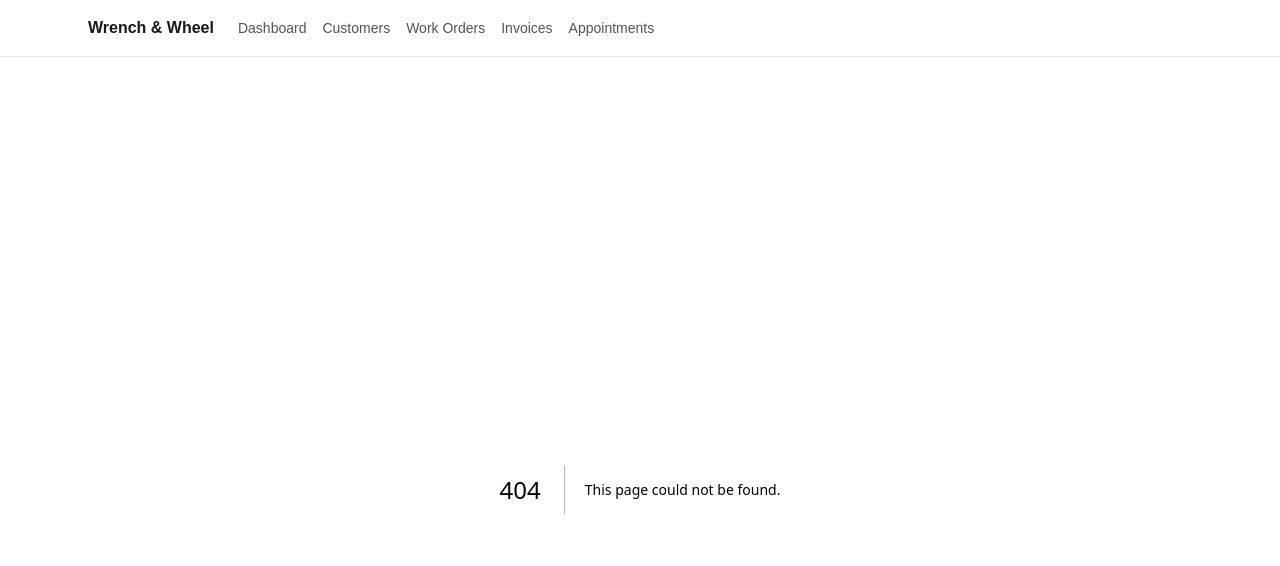
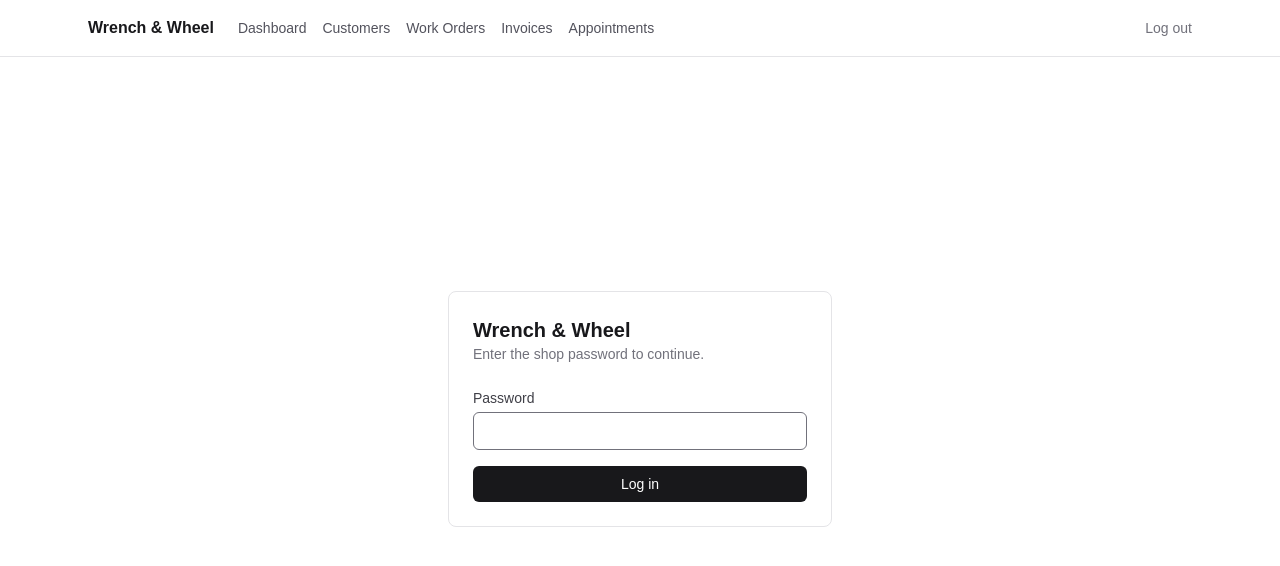
Before and after one commit to Andrew7shop/auto-shop, a Next.js app: page /login in a window 1280 px wide. Before the commit this address had no page. Shown: the top 566 px of the page. Built offline with nearby package versions, Linux system fonts and the light colour scheme.

Commit message:
Add password-gated auth: login page, signed session cookie, proxy-based route protection

```diff
--- /dev/null
+++ b/src/app/login/actions.ts
@@ -0,0 +1,37 @@
+"use server";
+
+import { cookies } from "next/headers";
+import { redirect } from "next/navigation";
+import { createSessionToken, SESSION_COOKIE } from "@/lib/auth";
+
+export async function login(formData: FormData) {
+  const password = String(formData.get("password") ?? "");
+  const expected = process.env.SHOP_PASSWORD;
+  const secret = process.env.AUTH_SECRET;
+
+  if (!expected || !secret) {
+    throw new Error("SHOP_PASSWORD / AUTH_SECRET are not configured");
+  }
+
+  if (password !== expected) {
+    redirect("/login?error=1");
+  }
+
+  const token = await createSessionToken(secret);
+  const cookieStore = await cookies();
+  cookieStore.set(SESSION_COOKIE, token, {
+    httpOnly: true,
+    secure: process.env.NODE_ENV === "production",
+    sameSite: "lax",
+    path: "/",
+    maxAge: 60 * 60 * 24 * 30,
+  });
+
+  redirect("/");
+}
+
+export async function logout() {
+  const cookieStore = await cookies();
+  cookieStore.delete(SESSION_COOKIE);
+  redirect("/login");
+}
--- /dev/null
+++ b/src/app/login/page.tsx
@@ -0,0 +1,42 @@
+import { login } from "./actions";
+import { inputClass, labelClass, primaryButtonClass } from "@/components/form";
+
+export const dynamic = "force-dynamic";
+
+export default async function LoginPage({ searchParams }: PageProps<"/login">) {
+  const { error } = await searchParams;
+
+  return (
+    <div className="flex min-h-[80vh] items-center justify-center">
+      <div className="w-full max-w-sm space-y-6 rounded-lg border border-zinc-200 bg-white p-6 dark:border-zinc-800 dark:bg-zinc-950">
+        <div>
+          <h1 className="text-xl font-semibold text-zinc-900 dark:text-zinc-50">Wrench &amp; Wheel</h1>
+          <p className="text-sm text-zinc-500">Enter the shop password to continue.</p>
+        </div>
+        {error && (
+          <p className="rounded-md bg-red-50 px-3 py-2 text-sm text-red-700 dark:bg-red-900/20 dark:text-red-300">
+            Incorrect password.
+          </p>
+        )}
+        <form action={login} className="space-y-4">
+          <div>
+            <label htmlFor="password" className={labelClass}>
+              Password
+            </label>
+            <input
+              id="password"
+              name="password"
+              type="password"
+              required
+              autoFocus
+              className={inputClass}
+            />
+          </div>
+          <button type="submit" className={`${primaryButtonClass} w-full`}>
+            Log in
+          </button>
+        </form>
+      </div>
+    </div>
+  );
+}
--- a/src/components/nav.tsx
+++ b/src/components/nav.tsx
@@ -1,4 +1,5 @@
 import Link from "next/link";
+import { logout } from "@/app/login/actions";
 
 const links = [
   { href: "/", label: "Dashboard" },
@@ -15,7 +16,7 @@ export function Nav() {
         <Link href="/" className="font-semibold text-zinc-900 dark:text-zinc-50">
           Wrench &amp; Wheel
         </Link>
-        <nav className="flex gap-4 text-sm">
+        <nav className="flex flex-1 gap-4 text-sm">
           {links.map((link) => (
             <Link
               key={link.href}
@@ -26,6 +27,14 @@ export function Nav() {
             </Link>
           ))}
         </nav>
+        <form action={logout}>
+          <button
+            type="submit"
+            className="text-sm text-zinc-500 hover:text-zinc-900 dark:hover:text-zinc-50"
+          >
+            Log out
+          </button>
+        </form>
       </div>
     </header>
   );
--- /dev/null
+++ b/src/lib/auth.ts
@@ -0,0 +1,59 @@
+const encoder = new TextEncoder();
+const decoder = new TextDecoder();
+
+const SESSION_DURATION_MS = 1000 * 60 * 60 * 24 * 30; // 30 days
+export const SESSION_COOKIE = "session";
+
+function toBase64Url(bytes: ArrayBuffer): string {
+  const arr = new Uint8Array(bytes);
+  let str = "";
+  for (const b of arr) str += String.fromCharCode(b);
+  return btoa(str).replaceAll("+", "-").replaceAll("/", "_").replaceAll("=", "");
+}
+
+function fromBase64Url(str: string): Uint8Array {
+  const padded = str.replaceAll("-", "+").replaceAll("_", "/");
+  const bin = atob(padded);
+  const arr = new Uint8Array(bin.length);
+  for (let i = 0; i < bin.length; i++) arr[i] = bin.charCodeAt(i);
+  return arr;
+}
+
+async function getKey(secret: string) {
+  return crypto.subtle.importKey(
+    "raw",
+    encoder.encode(secret),
+    { name: "HMAC", hash: "SHA-256" },
+    false,
+    ["sign", "verify"]
+  );
+}
+
+export async function createSessionToken(secret: string): Promise<string> {
+  const expiresAt = Date.now() + SESSION_DURATION_MS;
+  const payload = String(expiresAt);
+  const key = await getKey(secret);
+  const signature = await crypto.subtle.sign("HMAC", key, encoder.encode(payload));
+  return `${toBase64Url(encoder.encode(payload).buffer as ArrayBuffer)}.${toBase64Url(signature)}`;
+}
+
+export async function verifySessionToken(
+  token: string | undefined,
+  secret: string
+): Promise<boolean> {
+  if (!token) return false;
+  const [payloadB64, signatureB64] = token.split(".");
+  if (!payloadB64 || !signatureB64) return false;
+
+  const payload = decoder.decode(fromBase64Url(payloadB64));
+  const expiresAt = Number(payload);
+  if (!Number.isFinite(expiresAt) || Date.now() > expiresAt) return false;
+
+  const key = await getKey(secret);
+  return crypto.subtle.verify(
+    "HMAC",
+    key,
+    fromBase64Url(signatureB64) as BufferSource,
+    encoder.encode(payload)
+  );
+}
--- /dev/null
+++ b/src/proxy.ts
@@ -0,0 +1,20 @@
+import { NextResponse } from "next/server";
+import type { NextRequest } from "next/server";
+import { verifySessionToken, SESSION_COOKIE } from "@/lib/auth";
+
+export const config = {
+  matcher: ["/((?!login|_next/static|_next/image|favicon.ico).*)"],
+};
+
+export async function proxy(request: NextRequest) {
+  const secret = process.env.AUTH_SECRET;
+  const token = request.cookies.get(SESSION_COOKIE)?.value;
+  const valid = secret ? await verifySessionToken(token, secret) : false;
+
+  if (!valid) {
+    const loginUrl = new URL("/login", request.url);
+    return NextResponse.redirect(loginUrl);
+  }
+
+  return NextResponse.next();
+}
```
